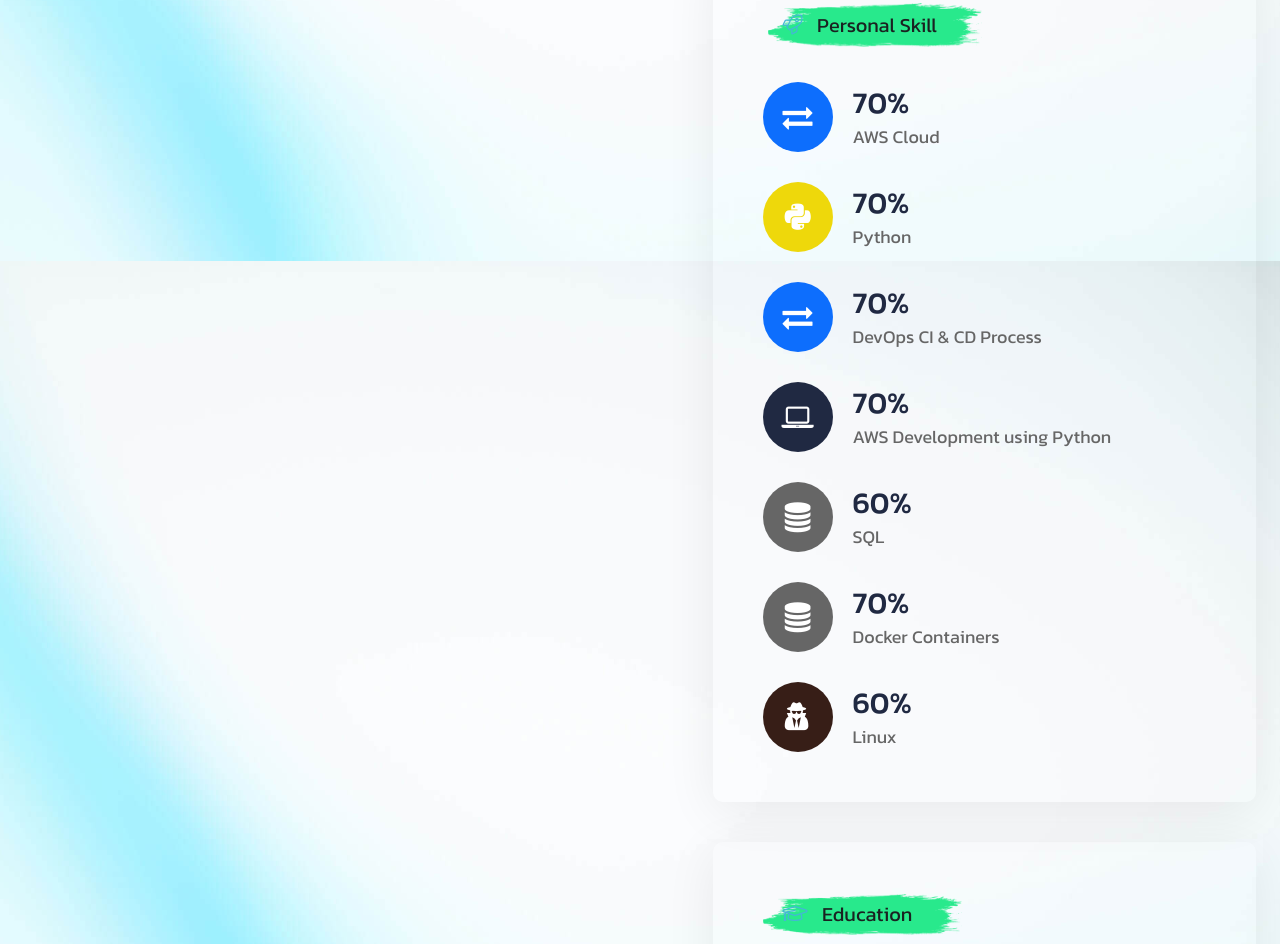
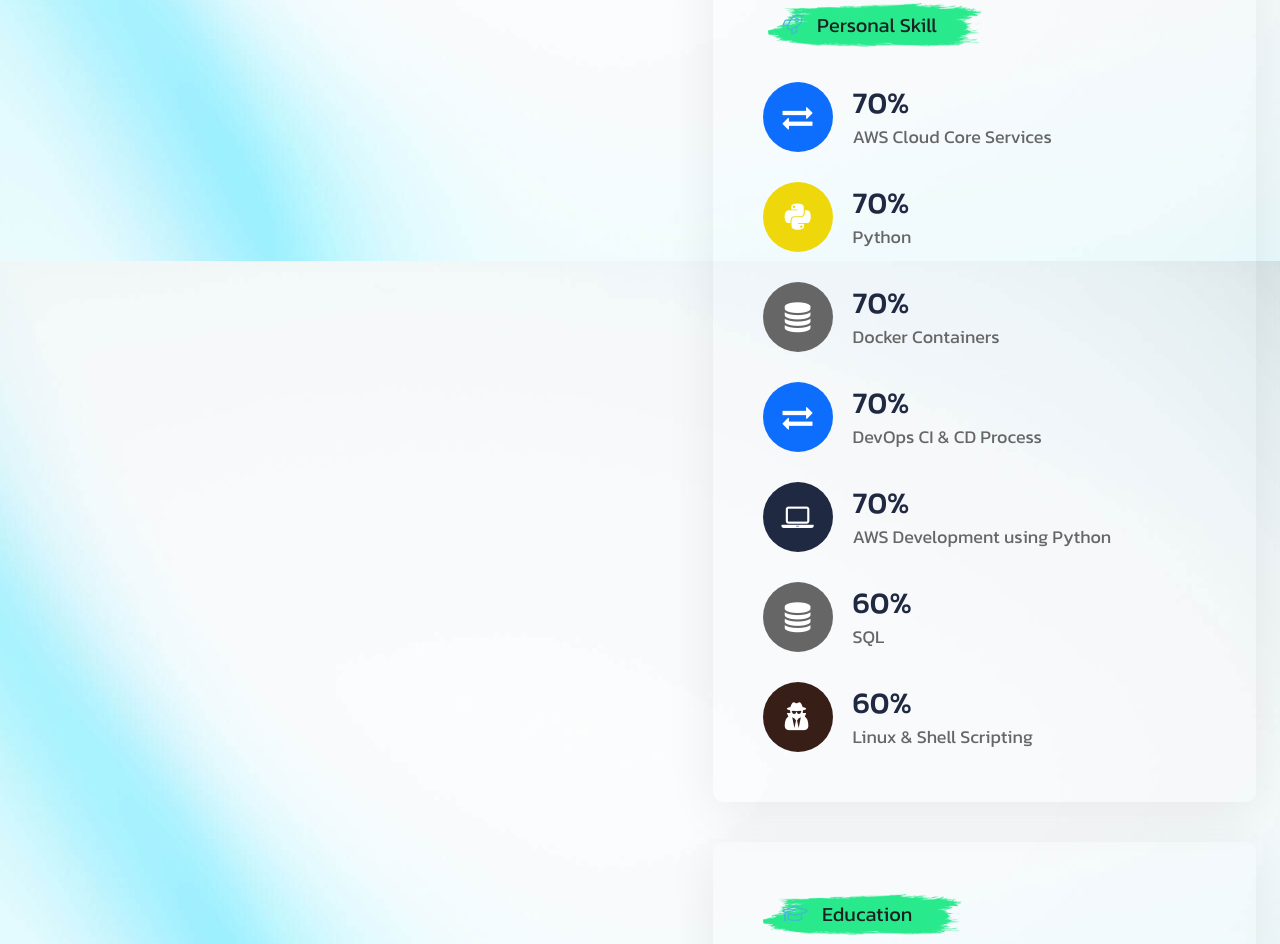
Before and after one commit to venkat09docs/jagadeesh, a plain HTML site: page index.html in a window 1280 px wide. Shown: the part 2139-3083 px from the top of the page. Drawn offline with Linux system fonts and the light colour scheme; files whose address does not match are found by name.

Commit message:
Update index.html

```diff
--- a/index.html
+++ b/index.html
@@ -284,7 +284,7 @@
                                         </div>
                                         <div class="content">
                                             <span>70%</span>
-                                            <h5>AWS Cloud</h5>
+                                            <h5>AWS Cloud Core Services</h5>
                                         </div>
                                     </li>
                                     <li>
@@ -296,6 +296,16 @@
                                             <h5>Python</h5>
                                         </div>
                                     </li>
+                                    <li>
+                                        <div class="icon">
+                                            <i class="fa fa-database"></i>
+                                        </div>
+                                        <div class="content">
+                                            <span>70%</span>
+                                            <h5>Docker Containers</h5>
+                                        </div>
+                                    </li>
+
                                     <li>
                                         <div class="icon">
                                             <i class="fa fa-exchange"></i>
@@ -323,22 +333,14 @@
                                             <h5>SQL</h5>
                                         </div>
                                     </li>
-                                    <li>
-                                        <div class="icon">
-                                            <i class="fa fa-database"></i>
-                                        </div>
-                                        <div class="content">
-                                            <span>70%</span>
-                                            <h5>Docker Containers</h5>
-                                        </div>
-                                    </li>
+
                                     <li>
                                         <div class="icon">
                                             <i class="fa fa-user-secret"></i>
                                         </div>
                                         <div class="content">
                                             <span>60%</span>
-                                            <h5>Linux</h5>
+                                            <h5>Linux & Shell Scripting</h5>
                                         </div>
                                     </li>
 
```
